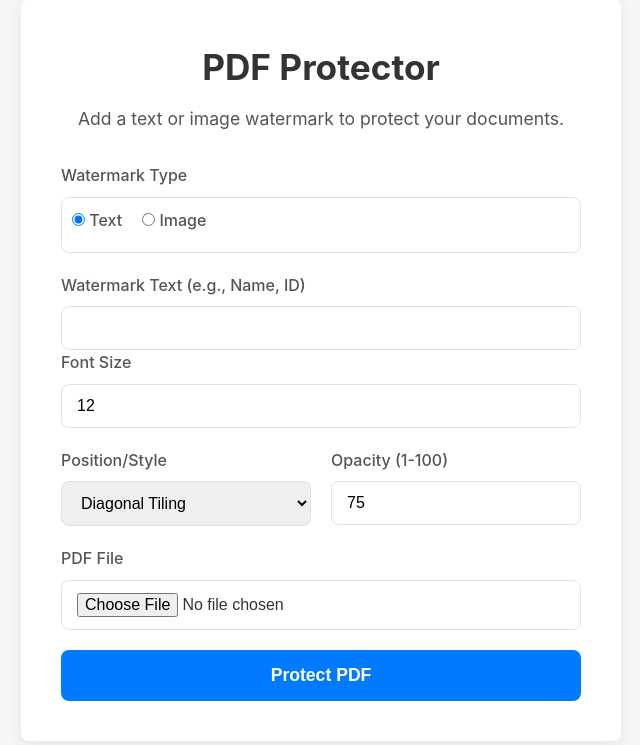
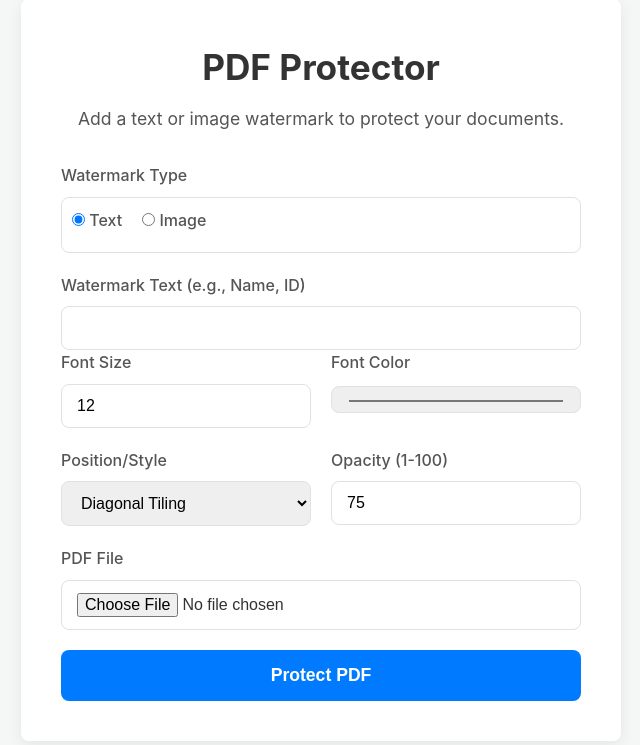
Before and after one commit to alissonpef/Flask-PDF-Protector, a Flask app: page / in a window 1280 px wide. Shown: the part 30-775 px from the top of the page, without its empty margins (319-959 px from the left). Run offline with Flask 3, Linux system fonts and the light colour scheme; some libraries are stand-ins or nearby versions.

Commit message:
feat(ui): improve form layout and add validation error display

```diff
--- a/templates/index.html
+++ b/templates/index.html
@@ -8,6 +8,13 @@
       rel="stylesheet"
       href="{{ url_for('static', filename='styles.css') }}"
     />
+    <style>
+      .error-message {
+        color: #dc3545;
+        font-size: 0.9rem;
+        margin-top: 5px;
+      }
+    </style>
   </head>
   <body>
     <div class="container">
@@ -33,8 +40,15 @@
             {{ form.watermark_text.label }} {{
             form.watermark_text(class="form-input") }}
           </div>
-          <div class="form-group">
-            {{ form.font_size.label }} {{ form.font_size(class="form-input") }}
+          <div class="form-row">
+            <div class="form-group">
+              {{ form.font_size.label }} {{ form.font_size(class="form-input")
+              }}
+            </div>
+            <div class="form-group">
+              {{ form.color.label }} {{ form.color(class="form-input",
+              type="color") }}
+            </div>
           </div>
         </div>
 
@@ -50,7 +64,14 @@
             {{ form.position.label }} {{ form.position(class="form-select") }}
           </div>
           <div class="form-group">
-            {{ form.opacity.label }} {{ form.opacity(class="form-input") }}
+            {{ form.opacity.label }} {{ form.opacity(class="form-input") }} {%
+            if form.opacity.errors %}
+            <div class="error-message">
+              {% for error in form.opacity.errors %}
+              <span>{{ error }}</span>
+              {% endfor %}
+            </div>
+            {% endif %}
           </div>
         </div>
 
```
